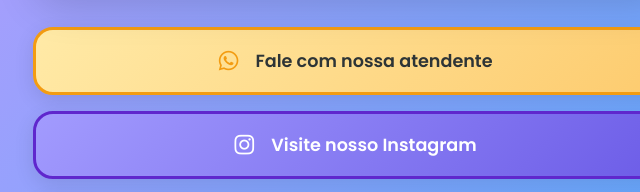
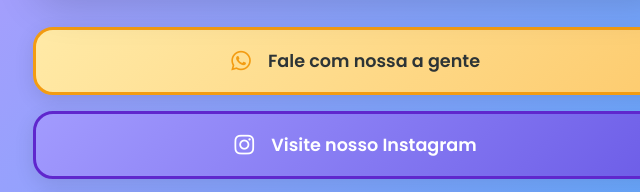
Before and after one commit to loki-crypto/front_ibis, a plain HTML site: page index.html in a window 1280 px wide. Shown: the part 369-561 px from the top of the page, 287-927 px from the left. Drawn offline with Linux system fonts and the light colour scheme.

Commit message:
fiquei  maluco

```diff
--- a/index.html
+++ b/index.html
@@ -29,7 +29,7 @@
 
             <a href="https://wa.me/5583988855738" target="_blank" rel="noopener noreferrer" class="link-button">
                 <i class="fa-brands fa-whatsapp"></i>
-                Fale com nossa atendente
+                Fale com nossa a gente
             </a>
 
             <a href="https://www.instagram.com/ibis.instituto" target="_blank" rel="noopener noreferrer" class="link-button">
```
